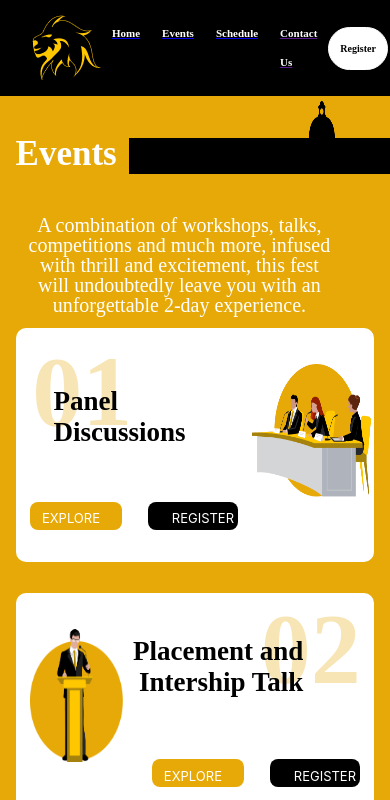
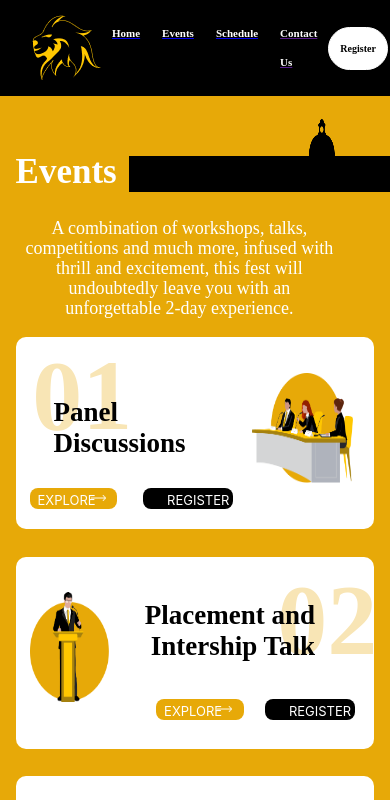
Before and after one commit to alumnicelliitr/Raionzo-website, a React (Create React App) app in the folder website/: page /Events in a window 390 px wide. Shown: the top 800 px of the page. Built offline with nearby package versions, Linux system fonts and the light colour scheme.

Commit message:
Size correction

```diff
--- a/website/src/Events/contain1.js
+++ b/website/src/Events/contain1.js
@@ -7,10 +7,10 @@ function Contain1(props){
     		                     <div className="side1">
     		                          <h2 className="two">{props.head}</h2>
     		                          <h1 className="num2">0{props.num}</h1>
-    		                          <div className="btn1 bb">
+    		                          <div className="btn1 bb1">
                                      <p className='btnn'>EXPLORE</p>
                                      <img className='arrow' src={arrow} alt='arrow'/></div>
-    		                          <div className="btn2 bb">REGISTER</div>
+    		                          <div className="btn2 bb2">REGISTER</div>
     		                      </div>
 
     		                  </div>
--- a/website/src/Events/events.css
+++ b/website/src/Events/events.css
@@ -2,7 +2,7 @@
     display: flex;
     flex-direction: column;
     flex-wrap: wrap;
-    height: 4600px;
+    height: 3150px;
     background: #E7A908;
 }
 .first
@@ -10,7 +10,7 @@
     display: flex;
     align-items: flex-end;
     flex-direction: row;
-    height: 4%;
+    height: 6%;
     width: 100%;
 }
 h1 {margin: 0% 2% 0% 2%;
@@ -18,7 +18,7 @@ h1 {margin: 0% 2% 0% 2%;
     font-family: Montserrat;
     font-style: normal;
     font-weight: 800;
-    font-size: 100px;
+    font-size: 90px;
     line-height: 74px;
     color: #FFFFFF;
 }
@@ -38,22 +38,22 @@ h1 {margin: 0% 2% 0% 2%;
 }
 .txt {
      padding: 36px 0px 0px 0px;
-    height: 4%;
-    width: 80%;
+    height: 3%;
+    width: 70%;
     font-family: Montserrat;
     font-style: normal;
     font-weight: 500;
-    font-size: 45px;
+    font-size: 30px;
     line-height: 46px;
     color: #FFFFFF;
-    margin: 5% 0% 0% 6%;
+    margin: 1% 0% 1% 6%;
 }
 .box1{
     display: flex;
     flex-wrap: wrap;
     height: 12%;
     width: 92%;
-    margin: 4%;
+    margin: 3% 4% 2% 4%;
     background-color: #FFFFFF;
     border-radius: 10px;
 }
@@ -65,38 +65,39 @@ h1 {margin: 0% 2% 0% 2%;
 }
 .num{
     z-index: 1;
-    margin:4%;
-    padding: 10% 3%;
-    font-size: 200px;
+    margin: 4%;
+    padding: 8% 3%;
+    font-size: 176px;
     height: 10%;
     width: 40%;
-    color:#F8E5B5;
+    color: #F8E5B5;
 }
 h2{ z-index: 2;
     margin: 0% 0% 0% -38%;
     height: 34%;
     font-family: Montserrat;
     font-style: bold;
-    font-size: 64px;
+    font-size: 44px;
     padding-top: 15%;
     width: 83%;
 }
 .pd {
     height: 57%;
-    width: 26%;
-    padding: 6% 6% 3% 14%;
+    width: 20%;
+    padding: 7% 6% 7% 14%;
 }
-.pd1{height: 57%;
+.pd1 {
+    height: 57%;
+    width: 16%;
+    padding: 7% 21% 7% 9%;
+}
+.arrow {
     width: 20%;
-    padding: 6% 22% 3% 4%;
+    height: 15px;
+    margin: 4% 0% 0% 26%;
 }
-.arrow{
-    width: 26%;
-    height: 16px;
-    margin: 6% 0% 0% 13%;
-}
-.btnn{
-    margin: 8px 0px 0px 5px;
+.btnn {
+    margin: 0px 0px 0px 5px;
     width: 50%;
     color: white;
     font-size: 24px;
@@ -106,31 +107,30 @@ h2{ z-index: 2;
     flex-wrap: wrap;
     color: white;
     background-color: #E7A908;
-    height: 8%;
+    height: 6%;
     margin: -4% 6% 0% 6%;
     border-radius: 8px;
     padding: 2% 3%;
-    width: 18%;
-    width: 28%;
-    font-size: 24px;
+    width: 21%;
+    font-size: 20px;
 }
 .btn2 {
-        line-height: 42px;
+        line-height: 27px;
     color: white;
     background-color: black;
-    height: 8%;
+    height: 6%;
     margin: -4% 6% 0% 6%;
     border-radius: 8px;
-    padding: 2% 11%;
-    width: 16%;
-    font-size: 24px;
+    padding: 2% 7%;
+    width: 14%;
+    font-size: 22px;
 }
-.num2{
+.num2 {
     z-index: 1;
-    margin:0%;
-    padding: 15% 4%;
-    margin: 0% 0% 0% -22%;
-    font-size: 200px;
+    margin: 0%;
+    padding: 10% 4%;
+    margin: 0% 0% 0% -20%;
+    font-size: 176px;
     height: 10%;
     width: 23%;
     color: #F8E5B5;
@@ -138,9 +138,12 @@ h2{ z-index: 2;
 .two {
     text-align: end;
     width: 82%;
-    margin: -1% 0% 0% -2%;
+    margin: -1% 0% 0% 6%;
 }
-.bb{
+.bb1{
+    margin: -6% 6% 0% 25%;
+}
+.bb2{
     margin: -6% 6% 0% 6%;
 }
 
@@ -148,6 +151,9 @@ h2{ z-index: 2;
 @media only screen and (max-width: 1305px)  {
 .box {
     height: 53px;
+}
+.first{
+    height: 4%;
 }
 h1{
     line-height: 57px;
@@ -159,14 +165,22 @@ h1{
 }
 .txt{
     height: 5%;
-    font-size:39px;
+    font-size:30px;
 }
 .imgg{
     height: 108px;
 }
 .eone{
-    height: 4106px;
+    height: 3000px;
 }
+.btnn{
+    font-size: 21px;
+}
+.btn2{
+     font-size: 21px;
+     line-height: 22px;
+}
+
 }
 
 @media only screen and (max-width: 1000px)
@@ -174,30 +188,40 @@ h1{
     h1{
         font-size: 60px;
     }
-    .txt{
-        font-size: 30px;
-    }
+    .txt {
+    font-size: 26px;
+    line-height: 43px;
+}
     h2{
-        font-size: 54px;margin-top: 5%;
+        font-size: 40px;margin-top: 5%;
 
     }
-    .num{
+    .num,.num2{
      margin-top: 8%;
+     font-size: 150px;
     }
     .pd{
-     width: 35%;
+     width: 30%;
     padding: 6% 6% 3% 5%;
     }
     .btnn{
-        font-size: 21px;
+        font-size: 19px;
     }
+    .bb1{
+    margin: -6% 6% 0% 14%;
+}
     .arrow{
             width: 21%;
-    height: 16px;
-    margin: 9% 0% 0% 22%;
+    height: 12px;
+    margin: 4% 0% 0% 22%;
+    }
+    .btn1{
+        width: 26%;
+        padding: 2% 2%;
     }
     .btn2{
-        font-size: 21px;
+        width: 18%;
+        font-size: 19px;
     }
     .pd1 {
     width: 26%;
@@ -205,73 +229,97 @@ h1{
 }   .two {
     width: 91%;
     margin: -1% 0% 0% -21%;
-}.eone{height: 3245px;}
+}.eone{height: 2700px;}
+.first {
+    height: 5%;
+}
+.box1{    margin: 4% 4% 2% 4%;}
 }
 @media only screen and (max-width: 800px){
 h1{
     font-size: 52px;
     margin:0% 4% 0% 1%;
 }
+.box1{    margin: 5% 4% 2% 4%;}
 .txt {
     font-size: 24px;
     line-height: 35px;
 }
 .num,.num2{
-    font-size: 161px;
+    font-size: 140px;
 }
+.btn1{width:30%;}
+
 h2{
-    font-size: 42px;
+    font-size: 35px;
+    margin-top: 6%;
 }
-.btnn{font-size: 18px;}
-.btn2{font-size: 18px;
-      line-height: 35px;}
+.btnn{font-size: 17px;}
+.btn2 {
+    padding: 2% 8%;
+    width: 19%;
+    font-size: 17px;
+    line-height: 20px;
+}
 .arrow {
     width: 20%;
-    height: 13px;
-    margin: 11% 0% 0% 25%;
+    height: 12px;
+    margin: 3% 0% 0% 18%;
 }
-.eone{height: 2600px;
+.eone{height: 2300px;
 }
 }
 @media only screen and (max-width: 625px){
 .imgg{
         width: 67%;
     }
+.first{
+    height: 6%;
+}
 h1{
         font-size: 45px;
         width: 25%;
     }
-.txt{
+.txt{   width: 80%;
+        height: 6%;
+        font-size: 22px;
         padding-top: 22px;
         line-height: 29px;
     }
 .eone{
-        height: 2200px;
+        height: 1900px;
     }
 .btn1,.btn2{margin-top: 2%;}
 h2 {
-    font-size: 33px;
+    font-size: 30px;
     padding-top: 57px;
 }
-.num,.num2{font-size: 140px}
+.num,.num2{font-size: 125px}
 .two{
-        margin-left:-21%;
+        margin-left:-9%;
     }
-.pd1{padding-top: 10%;}
+.pd1{width: 22%;
+    padding-top: 10%;}
 .pd{padding: 10% 0% 3% 0%;
-    width: 33%;}
+    width: 28%;}
 .side1{width: 66%;}
 .pd1{padding-right: 4%;}
+.btnn{
+    margin: 4px 0px 0px 3px;
+}
 .btn1 {
     width: 33%;
     line-height: 10px;
     margin-right: 5%;
 }
-.arrow{margin-top: 4%;}
+.arrow{margin-top: 1%;}
 .btn2{
-    line-height: 24px;
+    line-height: 17px;
     padding: 2% 10%;
     width: 18%;
+}
+.bb2 {
+    margin: 2% 0% 0% 4%;
 }
 }
 @media only screen and (max-width: 450px){
@@ -279,26 +327,31 @@ h2 {
 h1{line-height: 41px;
    font-size: 35px;}
 .imgg{height: 74px;}
-.txt{font-size: 20px;
+.txt{font-size: 18px;
     text-align: center;
      line-height: 20px}
+     .two {
+    margin-left: -10%;
+}
+
 .btnn {
     font-size: 13px;
-    line-height: 9px;
+    line-height: 6px;
 }
 .arrow{
     width: 19%;
     height: 45%;
-    padding-top: 3px;
+    padding-top: 2px;
 }
-.btn2{font-size: 13px;}
+.btn2{font-size: 13px;
+      line-height: 14px;}
 h2{
     font-size: 27px;
     padding-top: 46px;
 }
 .num,.num2{font-size: 100px;}
 .eone {
-    height: 1945px;
+    height: 1600px;
 }
 }
 @media only screen and (max-width: 375px)  {
@@ -310,16 +363,17 @@ h1{line-height: 32px;
 .imgg{height: 60px;
       width: 63%;}
 .txt {
-    height: 7%;
+    height: 6%;
     font-size: 16px;
     line-height: 16px;
     width: 88%;
 }
-h2 {
-    font-size: 17px;
-    padding-top: 37px;
+h2 {height: 27%;
+    font-size: 20px;
+    padding-top: 21px;
 }
 .num, .num2 {
+    margin-top: 3%;
     font-size: 72px;
 }
 .pd {
@@ -328,27 +382,30 @@ h2 {
     height: 46%;
 }
 .eone{
-    height: 1575px;}
+    height: 1300px;}
 .btn1{
+    font-weight: 700;
+    width: 40%;
+    height: 6%;
+}
+.btn2 {
+    width: 36%;
+    font-weight: 700;
     font-size: 10px;
-    font-weight: 700;
-    line-height: 1px;
-    width: 40%;
+    line-height: 10px;
+    height:6%;
+    padding: 2% 4%;
 }
-.btn2{
-    width: 26%;
-    font-weight: 700;
-    font-size: 11px;
-    line-height: 18px;
+.arrow {
+    margin-left: 21%;
+    width: 15%;
+    height: 90%;
+    padding-top: 1px;
 }
-.arrow{
-        margin-left: 21%;
-    width: 19%;
-    height: 45%;
-    padding-top: 2px;
+.btnn{    font-size: 10px;
+    line-height: 1px;}
+.bb2,.bb1 {
+    margin: 2% 0% 0% 51%;
 }
-.btnn{    font-size: 11px;
-    line-height: 4px;}
-.bb{margin-left: 45%;}
-
+.two{padding-top: 35px;}
 }
--- a/website/src/Events/events.js
+++ b/website/src/Events/events.js
@@ -11,44 +11,14 @@ import Contain from './contain';
 import Contain1 from './contain1';
 
 class events extends Component {
-	state={
-		boxes:[ {num:1,
-				 head:'Panel Discussions',
-				 icon:one
-			    },
-			    {num:2,
-				head:'Placement and Intership Talk',
-				 icon:two
-			    },
-				{
-				num:3,
-				head:'Idea Pitch Competition',
-				 icon:three
-			    },
-			    {
-				num:4,
-				head:'Group Interactions and Workshops',
-				 icon:four
-			    },
-			    {
-				num:5,
-				head:'Leadership talks',
-				 icon:five
-			    },
-			    {
-				num:6,
-				head:'Cultural Night',
-				icon:six
-			}
-		]
-		};
+
 	render(){
  	return(
          <div className="eone">
          <div className="first">
              <div className="box"/>
              <h1>Events</h1>
-             <img className="imgg" src={im} />
+             <img className="imgg" src={im} alt=''/>
          </div>
          <div className="txt">A combination of workshops, talks, competitions and much more, infused with thrill and excitement, this fest will undoubtedly leave you with an unforgettable 2-day experience.
          </div>
--- /dev/null
+++ b/website/src/eventData/panel.css
@@ -0,0 +1,197 @@
+.main{
+    display: flex;
+    justify-content: center;
+}
+.icons {
+    justify-content: center;
+    color: white;
+    display: flex;
+    flex-direction: row;
+    width:30%;
+    height: 100px;
+    align-items: center;
+    background-color: white;
+}
+.icon1{
+	background-color: #F0F0F0;
+    width: 34px;
+    height: 34px;
+    border-radius: 31px;
+    margin-left: 6%;
+}
+.icon2 {
+	color: black;
+	text-align: center;
+    line-height: 47px;
+    font-size: 20px;
+    background-color: #F0F0F0;
+    width: 44px;
+    height: 44px;
+    border-radius: 44px;
+    margin-left: 6%;
+
+}
+.icon3 {
+    font-family: Montserrat;
+    font-style: normal;
+    font-weight: bold;
+    line-height: 70px;
+    text-align: center;
+    font-size: 38px;
+    background-color: #E7A908;
+    width: 68px;
+    height: 68px;
+    border-radius: 52px;
+    margin-left: 6%;
+
+}
+.icon4{
+	color: black;
+	text-align: center;
+    line-height: 47px;
+    font-size: 20px;
+	 background-color: #F0F0F0;
+    width: 44px;
+    height: 44px;
+    border-radius: 44px;
+    margin-left: 6%;
+
+}
+.icon5{
+	text-align: center;
+    line-height: 49px;
+    background-color: #E7A908;
+    width: 34px;
+    height: 34px;
+    border-radius: 31px;
+    margin-left: 6%;
+}
+.timing{
+	justify-content: center;
+	height: 260px;
+	width: 100%;
+	display: flex;
+	flex-direction: row;
+}
+.timing-icons{
+	margin-top: 15%;
+}
+.date{
+    font-family: Montserrat;
+    font-style: normal;
+    font-weight: bold;
+	background-color: black;
+    height: 100%;
+    width: 18%;
+    border-radius: 15px;
+    text-align: center;
+    margin: 0% 3%;
+}
+.nam{
+	margin-top: 4%;
+	font-size: 40px;
+	color: #E7A908;
+}
+.dat {
+    margin: -8%;
+    line-height: 34px;
+    color: white;
+    font-size: 24px;
+}
+.IA{
+	margin:0% 2%;
+	width: 40%;
+	background-color: black;
+	border-radius: 15px;
+	text-align: center;
+}
+.nam2{
+	display: flex;
+	flex-direction: row;
+	width: 80%;
+	margin: 14% 10%;
+}
+.dd{
+	width: 50%;
+}
+.dd1{width: 50%;
+     margin-left: 5%;}
+
+@media only screen and (max-width: 1000px)  {
+    .icons{width: 45%;}
+    .date{height: 95%;
+          width: 21%;
+          margin:0% 2%;}
+    .num{font-size:37px;}
+    .dat{margin: -11%;
+         font-size: 24px;}
+}
+@media only screen and (max-width: 650px){
+    .icon1,.icon5{
+        height: 20px;
+        width: 20px;
+        line-height: 25px;
+    }
+    .icon2,.icon4{
+        height: 28px;
+        width: 28px;
+        font-size: 16px;
+        line-height: 30px;
+    }
+    .icon3{
+        font-size: 29px;
+        height: 44px;
+        width: 44px;
+        line-height: 47px;
+    }
+    .leftarrow{
+        height: 13px;
+    }
+    .timing-icons{width: 21%;}
+    .nam{font-size: 28px;}
+    .spec{
+        width: 18%;
+        margin-bottom: -5%;
+}
+    .dat{
+        margin: -19%;
+        font-size: 16px;
+        line-height: 23px;
+    }
+    .timing{
+        height: 156px;
+    }
+}
+@media only screen and (max-width: 400px){
+    .timing{height: 285px;
+            flex-wrap: wrap;}
+    .date {
+    width: 40%;
+    height: 47%;
+}
+    .timing-icons{width: 17%;}
+    .dat{font-size:13px;
+         margin: -9%;}
+    .nam{font-size: 22px;}
+
+     .icon1,.icon5{
+        height: 16px;
+        width: 16px;
+        line-height: 16px;
+    }
+    .icon2,.icon4{
+        height: 24px;
+        width: 24px;
+        font-size: 13px;
+        line-height: 26px;
+    }
+    .icon3{
+        font-size: 25px;
+        height: 40px;
+        width: 40px;
+        line-height: 42px;
+    }
+    .leftarrow{
+        height: 10px;
+    }
+}
```
Also changed, not shown: website/src/eventData/panel.js (added, +23 -0 lines), website/src/eventData/panelicons.js (added, +56 -0 lines), website/src/eventData/timing.js (added, +54 -0 lines).
